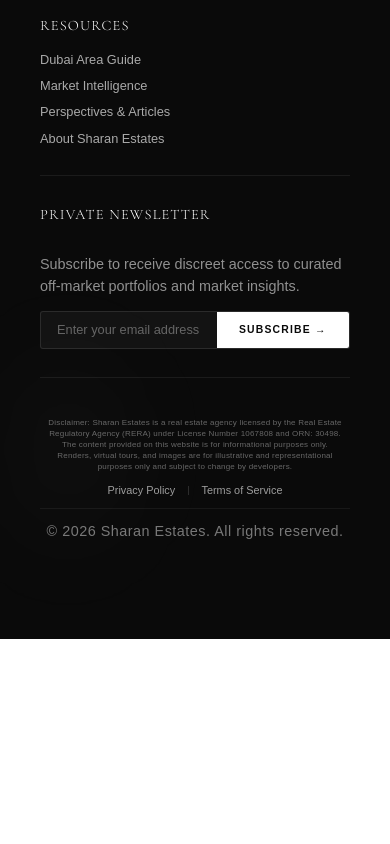
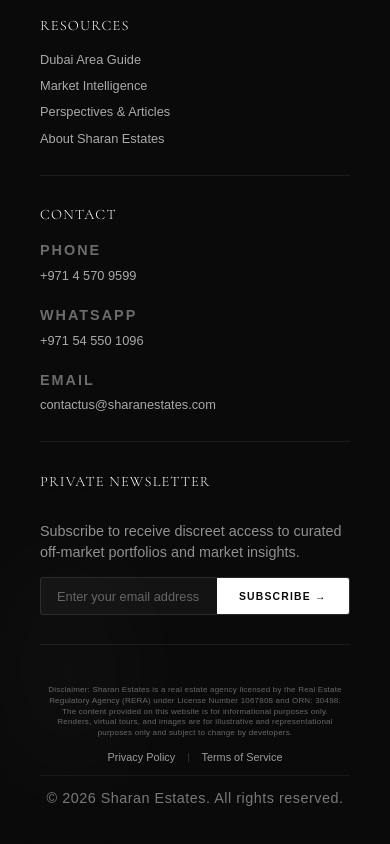
Before and after one commit to sharanestates/SharanEstates, a React (Vite) app: page /terms-of-service in a window 390 px wide. Shown: the part 2449-3293 px from the top of the page. Before the commit the page ends 3088 px from the top, so only its background shows below. Built offline with nearby package versions, Linux system fonts and the light colour scheme.

Commit message:
feat: add Contact column to footer (phone/whatsapp/email); fix WhatsApp button number to +971545501096

```diff
--- a/src/components/Footer.jsx
+++ b/src/components/Footer.jsx
@@ -88,6 +88,37 @@
                     </Link>
                   </li>
                 ))}
+              </ul>
+            </div>
+
+            {/* Contact */}
+            <div className="footer-nav-col">
+              <h4 className="footer-nav-heading">Contact</h4>
+              <ul className="footer-nav-list" style={{ listStyle: 'none', padding: 0, margin: 0 }}>
+                <li style={{ marginBottom: '0.75rem' }}>
+                  <p style={{ fontSize: '0.68rem', letterSpacing: '2px', textTransform: 'uppercase', color: 'rgba(255,255,255,0.4)', fontWeight: 600, margin: '0 0 0.3rem' }}>Phone</p>
+                  <a href="tel:+97145709599" className="footer-nav-link"
+                    onMouseOver={(e) => { e.target.style.color = '#FFFFFF'; }}
+                    onMouseOut={(e) => { e.target.style.color = 'rgba(255,255,255,0.65)'; }}>
+                    +971 4 570 9599
+                  </a>
+                </li>
+                <li style={{ marginBottom: '0.75rem' }}>
+                  <p style={{ fontSize: '0.68rem', letterSpacing: '2px', textTransform: 'uppercase', color: 'rgba(255,255,255,0.4)', fontWeight: 600, margin: '0 0 0.3rem' }}>WhatsApp</p>
+                  <a href="https://wa.me/971545501096" target="_blank" rel="noopener noreferrer" className="footer-nav-link"
+                    onMouseOver={(e) => { e.target.style.color = '#FFFFFF'; }}
+                    onMouseOut={(e) => { e.target.style.color = 'rgba(255,255,255,0.65)'; }}>
+                    +971 54 550 1096
+                  </a>
+                </li>
+                <li>
+                  <p style={{ fontSize: '0.68rem', letterSpacing: '2px', textTransform: 'uppercase', color: 'rgba(255,255,255,0.4)', fontWeight: 600, margin: '0 0 0.3rem' }}>Email</p>
+                  <a href="mailto:contactus@sharanestates.com" className="footer-nav-link"
+                    onMouseOver={(e) => { e.target.style.color = '#FFFFFF'; }}
+                    onMouseOut={(e) => { e.target.style.color = 'rgba(255,255,255,0.65)'; }}>
+                    contactus@sharanestates.com
+                  </a>
+                </li>
               </ul>
             </div>
 
@@ -192,6 +223,39 @@
 
           <div className="footer-divider"></div>
 
+          {/* Contact — mobile */}
+          <div className="footer-nav-col">
+            <h4 className="footer-nav-heading">Contact</h4>
+            <ul className="footer-nav-list" style={{ listStyle: 'none', padding: 0, margin: 0 }}>
+              <li style={{ marginBottom: '0.75rem' }}>
+                <p style={{ fontSize: '0.68rem', letterSpacing: '2px', textTransform: 'uppercase', color: 'rgba(255,255,255,0.4)', fontWeight: 600, margin: '0 0 0.3rem' }}>Phone</p>
+                <a href="tel:+97145709599" className="footer-nav-link"
+                  onMouseOver={(e) => { e.target.style.color = '#FFFFFF'; }}
+                  onMouseOut={(e) => { e.target.style.color = 'rgba(255,255,255,0.65)'; }}>
+                  +971 4 570 9599
+                </a>
+              </li>
+              <li style={{ marginBottom: '0.75rem' }}>
+                <p style={{ fontSize: '0.68rem', letterSpacing: '2px', textTransform: 'uppercase', color: 'rgba(255,255,255,0.4)', fontWeight: 600, margin: '0 0 0.3rem' }}>WhatsApp</p>
+                <a href="https://wa.me/971545501096" target="_blank" rel="noopener noreferrer" className="footer-nav-link"
+                  onMouseOver={(e) => { e.target.style.color = '#FFFFFF'; }}
+                  onMouseOut={(e) => { e.target.style.color = 'rgba(255,255,255,0.65)'; }}>
+                  +971 54 550 1096
+                </a>
+              </li>
+              <li>
+                <p style={{ fontSize: '0.68rem', letterSpacing: '2px', textTransform: 'uppercase', color: 'rgba(255,255,255,0.4)', fontWeight: 600, margin: '0 0 0.3rem' }}>Email</p>
+                <a href="mailto:contactus@sharanestates.com" className="footer-nav-link"
+                  onMouseOver={(e) => { e.target.style.color = '#FFFFFF'; }}
+                  onMouseOut={(e) => { e.target.style.color = 'rgba(255,255,255,0.65)'; }}>
+                  contactus@sharanestates.com
+                </a>
+              </li>
+            </ul>
+          </div>
+
+          <div className="footer-divider"></div>
+
           <div className="footer-newsletter-section-mobile">
             <h4 className="footer-nav-heading">Private Newsletter</h4>
             <p className="footer-newsletter-desc">
--- a/src/components/WhatsAppButton.jsx
+++ b/src/components/WhatsAppButton.jsx
@@ -3,7 +3,7 @@
 export default function WhatsAppButton() {
   return (
     <a
-      href="https://wa.me/971500000000?text=Hello%2C%20I%20would%20like%20to%20inquire%20about%20Sharan%20Private%20Advisory%20services."
+      href="https://wa.me/971545501096?text=Hello%2C%20I%20would%20like%20to%20inquire%20about%20Sharan%20Private%20Advisory%20services."
       target="_blank"
       rel="noopener noreferrer"
       aria-label="WhatsApp the Advisory Team"
```
